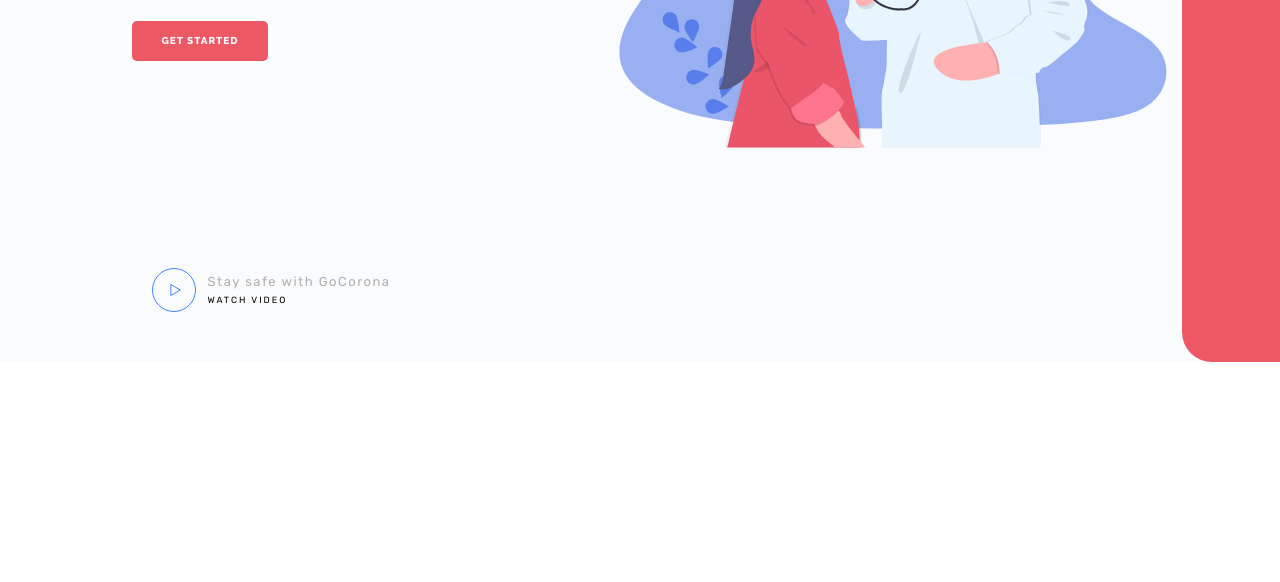
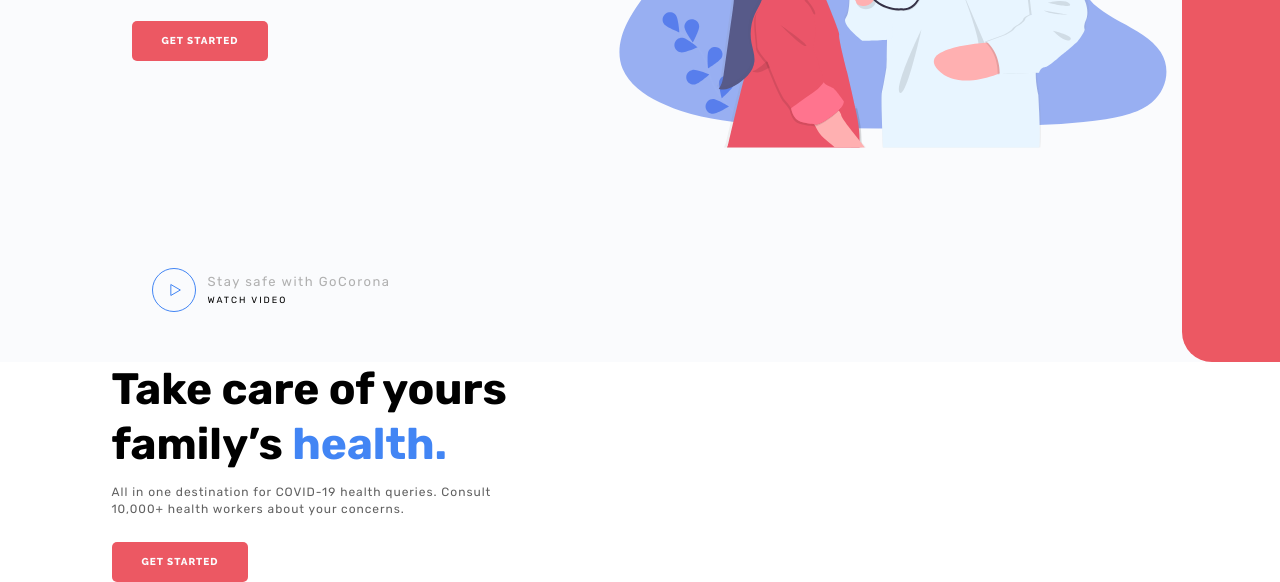
Before and after one commit to TatianaOsipova/goCorona, a plain HTML site: page index.html in a window 1280 px wide. Shown: the part 397-979 px from the top of the page. Before the commit the page ends 800 px from the top, so only its background shows below. Drawn offline with Linux system fonts and the light colour scheme.

Commit message:
feat: start section stay-safe

```diff
--- a/css/style.css
+++ b/css/style.css
@@ -52,7 +52,8 @@ body {
 }
 
 .header__container,
-.get-started__container {
+.get-started__container,
+.stay-safe__container {
     max-width: 1087px;
     margin: 0 auto;
     padding: 0 15px;
@@ -312,6 +313,13 @@ body {
     }
 }
 
+@media(max-width: 990px){
+    .menu__item {
+        margin: 0px 15px 0px 0px;
+    }
+
+}
+
 @media(max-width: 767.98px) {
     .header__container {
         max-width: none;
--- a/index.html
+++ b/index.html
@@ -83,6 +83,20 @@
                     </div>
                 </div>
             </section>
+
+            <section class="stay-safe">
+                <div class="stay-safe__container">
+                    <div class="stay-safe__media"></div>
+                    <div class="stay-safe__content">
+                        <div class="get-started__block-text block-text">
+                            <h1 class="block-text__title block-text__title-blue">Take care of yours family’s <span>health.</span></h1>
+                            <div class="block-text__text">All in one destination for COVID-19 health queries. Consult
+                                10,000+ health workers about your concerns.</div>
+                            <a class="block-text__button button" href="#">GET STARTED</a>
+                        </div>
+                    </div>
+                </div>
+            </section>
         </main>
 
         <!-- main end -->
```
Also changed, not shown: images/app.png (added).
